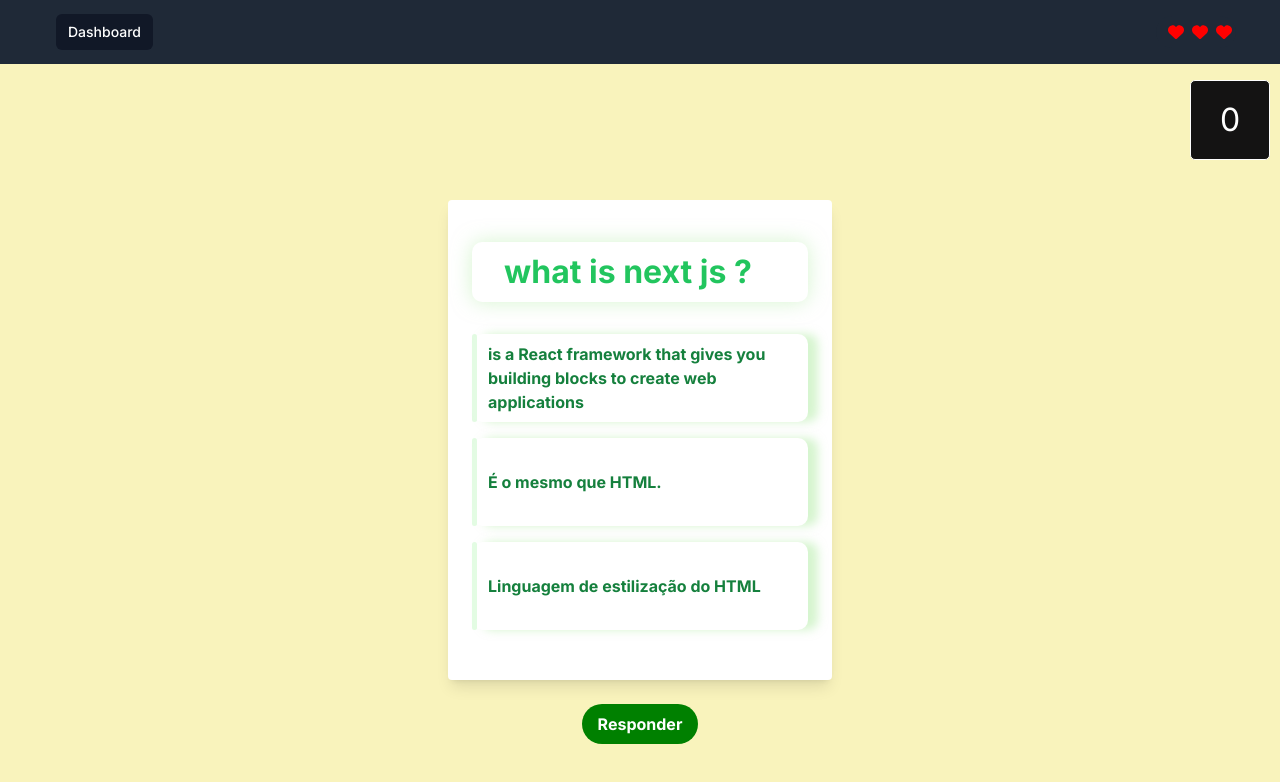
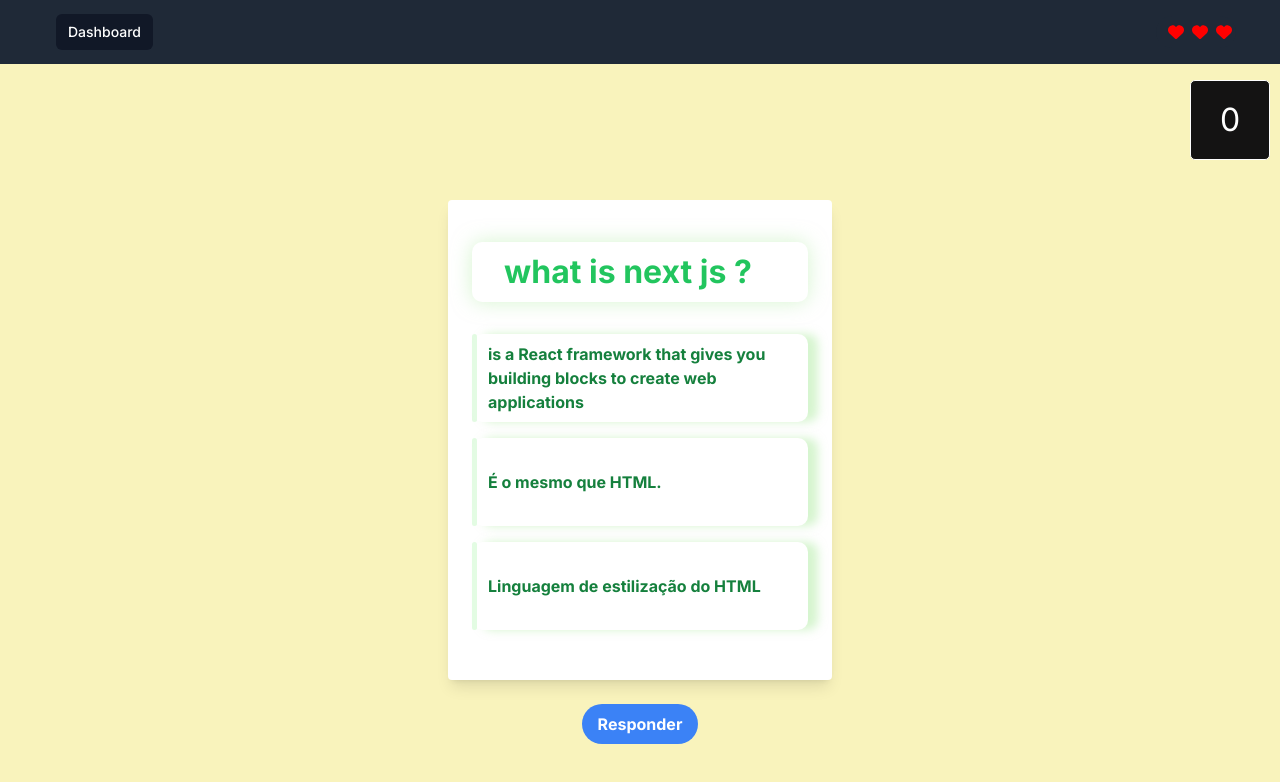
Before and after one commit to Andrels1987/APS_desenvolvimentoWeb, a Next.js app: page / in a window 1280 px wide. Shown: the top 782 px of the page. Built offline with nearby package versions, Linux system fonts and the light colour scheme.

Commit message:
disabilitar botão ao acabar perguntas

```diff
--- a/app/globals.css
+++ b/app/globals.css
@@ -96,7 +96,11 @@
   font-size: 2em;
   transition: .5s;
 }
-
+.disabled{
+  cursor: not-allowed;
+  pointer-events: none;
+  background-color: darkkhaki;
+}
 @media (max-width: 640px) {
   #mobile-menu{
     display: none;
--- a/app/page.tsx
+++ b/app/page.tsx
@@ -321,14 +321,14 @@
             </div>
           </div>
         )}
+
         <button
           style={{
-            backgroundColor: "green",
             position: "absolute",
             top: "88%",
           }}
           onClick={checkAnswer}
-          className="bg-blue-500 hover:bg-blue-700 text-white font-bold py-2 px-4 rounded-full"
+          className={`${QandA.length == item ? "disabled bg-gray-500" : "bg-blue-500 "} text-white font-bold py-2 px-4 rounded-full `}
         >
           Responder
         </button>
--- a/contexts/GameContext.js
+++ b/contexts/GameContext.js
@@ -4,7 +4,7 @@
 const QuestionsAndAnswers = [
     {id:1,question:'what is next js',rightAnswer: 'is a React framework that gives you building blocks to create web applications', answers: [{id:1,answer:'is a React framework that gives you building blocks to create web applications'},{id:2, answer: 'É o mesmo que HTML.'},{id:3, answer:'Linguagem de estilização do HTML'}]},
     {id:2,question:'what is react js',rightAnswer: 'is an open-source JavaScript framework and library developed by Facebook', answers: [{id:1,answer:'Linguagem de programação'},{id:2, answer: 'is an open-source JavaScript framework and library developed by Facebook'},{id:3, answer:'Padrão de projeto'}]},
-    {id:3,question:'what is angular js',rightAnswer: ' is a structural framework for dynamic web apps.', answers: [{id:1,answer:'Termo usado para descrever um Website'},{id:2, answer: 'Semelhante ao java, só que mais leve'},{id:3, answer:' is a structural framework for dynamic web apps.'}]},
+    {id:3,question:'what is angular js',rightAnswer: 'is a structural framework for dynamic web apps.', answers: [{id:1,answer:'Termo usado para descrever um Website'},{id:2, answer: 'Semelhante ao java, só que mais leve'},{id:3, answer:' is a structural framework for dynamic web apps.'}]},
     {id:4,question:'what is solid js',rightAnswer: 'is a JavaScript framework that supports binding data to elements that it then syncs and displays on web pages', answers: [{id:1,answer:'Codigo para compilar javascript'},{id:2, answer: 'is a JavaScript framework that supports binding data to elements that it then syncs and displays on web pages'},{id:3, answer:'Framework usado para criar REST APIs'}]},
 ]
 
```
